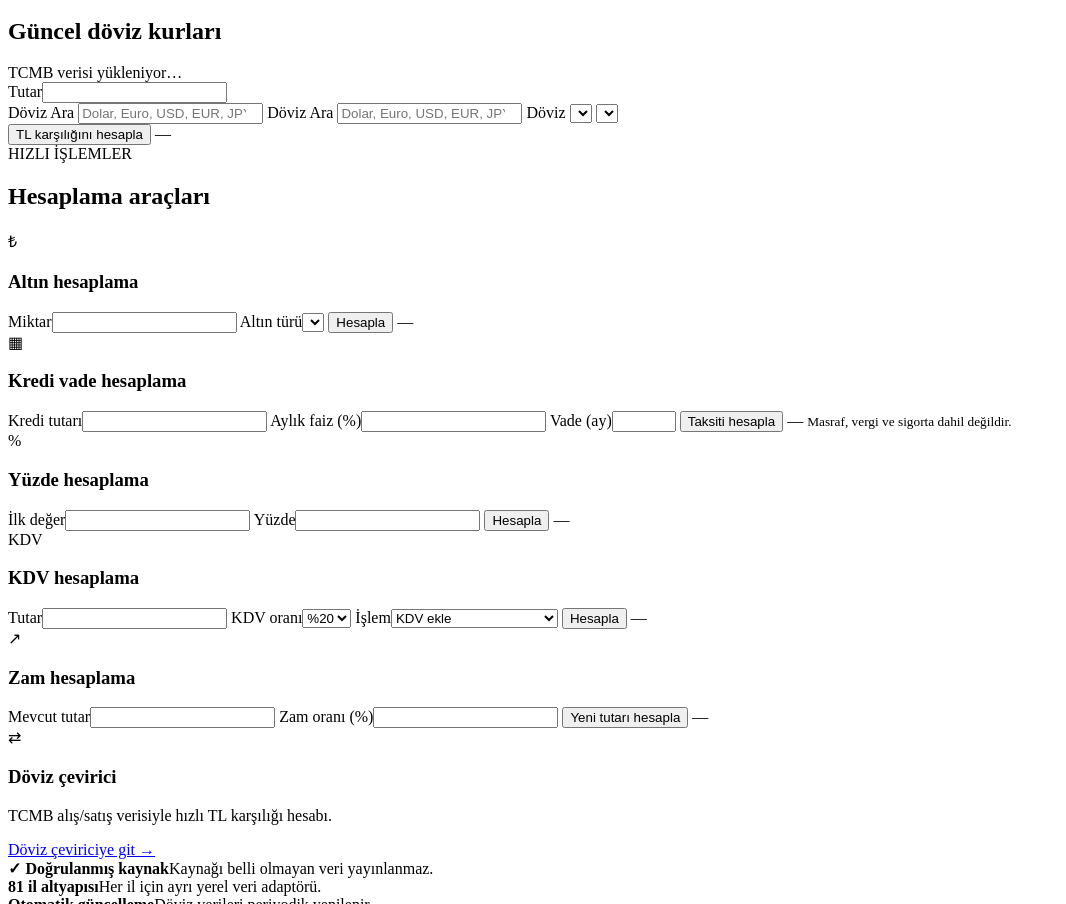
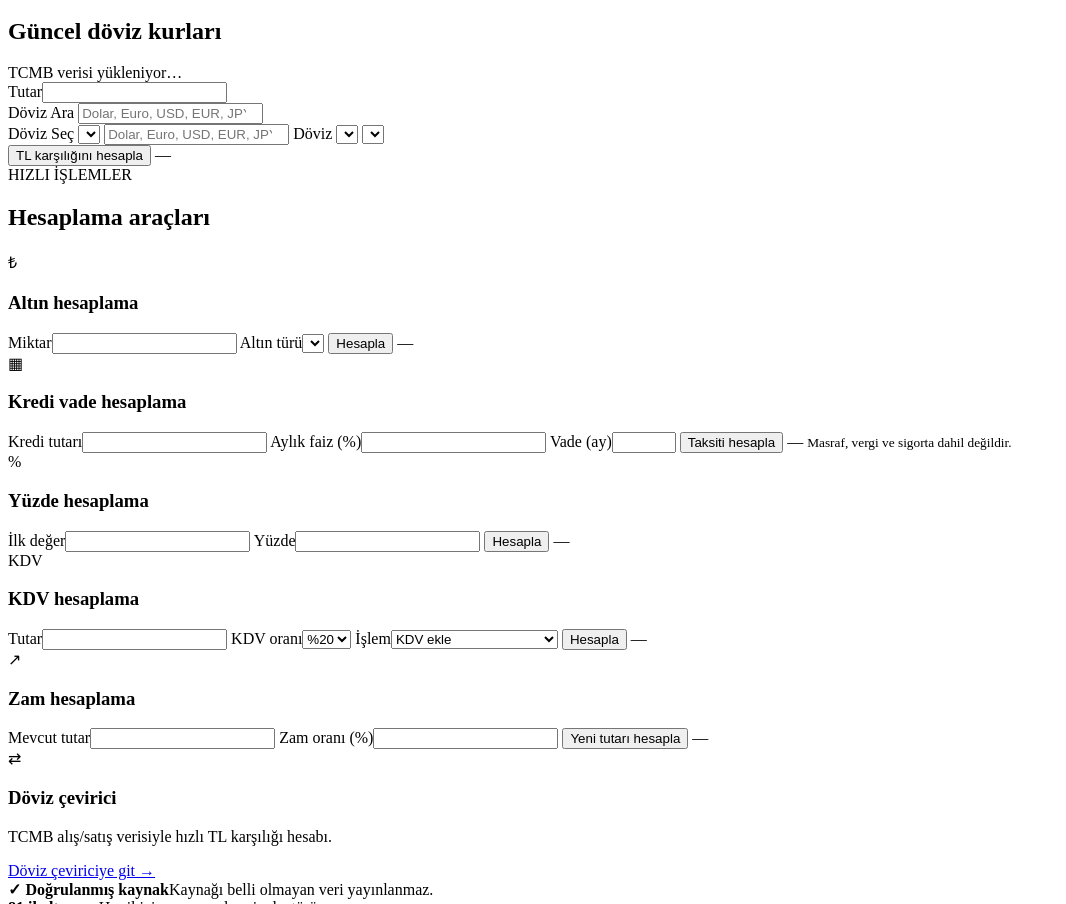
Before and after one commit to sevvalgcn/altinnekadar, a website: page public/index.html in a window 1280 px wide. Shown: the part 827-1731 px from the top of the page, without its empty margins (0-1066 px from the left). Drawn offline with Linux system fonts and the light colour scheme.

Commit message:
Add currency selection label and dropdown

```diff
--- a/public/index.html
+++ b/public/index.html
@@ -84,8 +84,11 @@
     placeholder="Dolar, Euro, USD, EUR, JPY..."
     autocomplete="off"
   >
+</div>
 
-  <label for="fxSearch">Döviz Ara</label>
+<div>
+  <label for="fxCurrency">Döviz Seç</label>
+  <select id="fxCurrency"></select>
 <input
   id="fxSearch"
   type="search"
```
